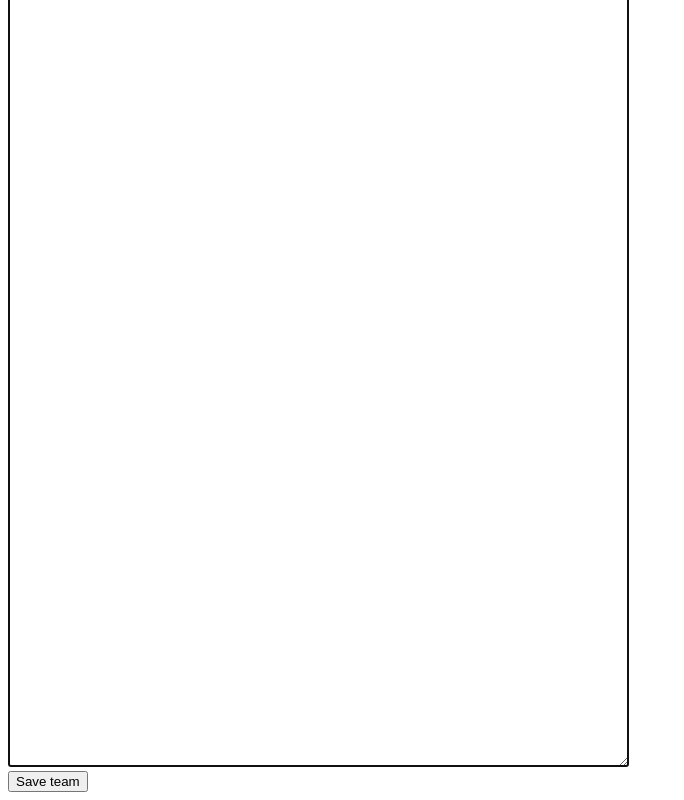
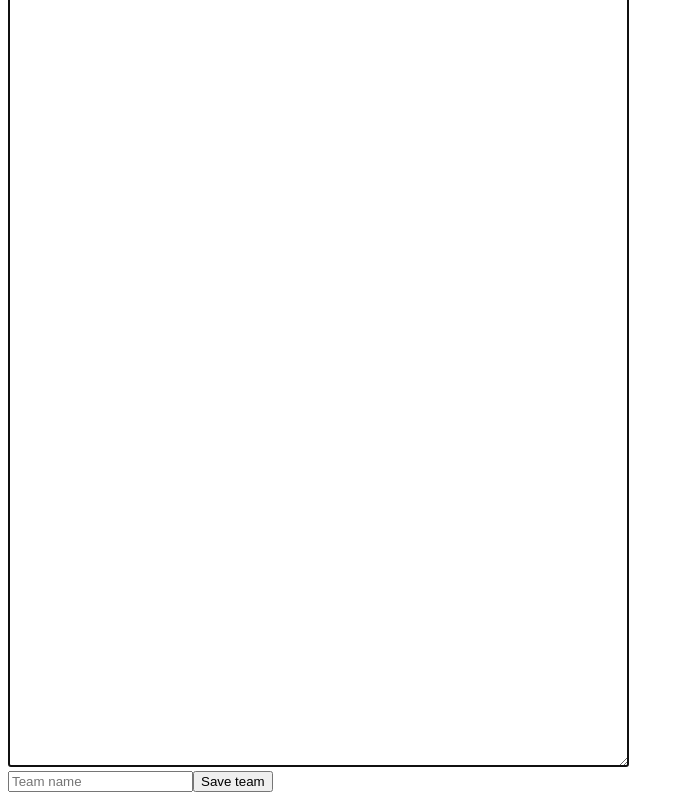
Before and after one commit to Croking09/croking-paste, a React (Vite) app: page /#/ in a window 1280 px wide. Shown: the part 594-1394 px from the top of the page, without its empty margins (0-684 px from the left). Built offline with nearby package versions, Linux system fonts and the light colour scheme; no server answers.

Commit message:
Added team name to creation and display of teams

```diff
--- a/src/modules/pokemon/InputTeam.jsx
+++ b/src/modules/pokemon/InputTeam.jsx
@@ -9,6 +9,7 @@ import { PASTES_COLLECTION } from "../../constants/firestore.js";
 
 function InputTeam() {
   const [text, setText] = useState("");
+  const [teamName, setTeamName] = useState("");
   const navigate = useNavigate();
 
   const handleSubmit = async (e) => {
@@ -18,8 +19,9 @@ function InputTeam() {
 
     const teamData = {};
     pokemonList.forEach((entry, index) => {
-      teamData[index.toString()] = entry.trim();
+      teamData[`Poke${index}`] = entry.trim();
     });
+    teamData['teamName'] = teamName;
 
     try {
       const docRef = await addDoc(collection(db, PASTES_COLLECTION), teamData);
@@ -42,6 +44,12 @@ function InputTeam() {
           onChange={(e) => setText(e.target.value)}
         />
         <br />
+        <input
+          type="text"
+          placeholder="Team name"
+          value={teamName}
+          onChange={(e) => setTeamName(e.target.value)}
+        />
         <button type="submit">Save team</button>
       </form>
     </div>
--- a/src/modules/pokemon/PokemonTeam.jsx
+++ b/src/modules/pokemon/PokemonTeam.jsx
@@ -12,6 +12,7 @@ import { PASTES_COLLECTION } from "../../constants/firestore.js";
 
 function PokemonTeam() {
   const { id } = useParams();
+  const [teamName, setTeamName] = useState("");
   const [pokemonTeam, setPokemonTeam] = useState([]);
 
   useEffect(() => {
@@ -22,7 +23,12 @@ function PokemonTeam() {
       if (docSnap.exists()) {
         const data = docSnap.data();
 
-        const team = Object.values(data);
+        const teamName = data.teamName;
+        const team = Object.entries(data)
+          .filter(([key]) => key.startsWith("Poke"))
+          .map(([, value]) => value);
+
+        setTeamName(teamName);
         setPokemonTeam(team);
       } else {
         console.error("Doc not found");
@@ -34,7 +40,7 @@ function PokemonTeam() {
 
   return (
     <div>
-      <h1>Pokémon Team</h1>
+      <h1>{teamName}</h1>
       {pokemonTeam.map((pokemon, index) => {
         return (
           <Pokemon key={index} pokemonInfo={pokemon} />
```
